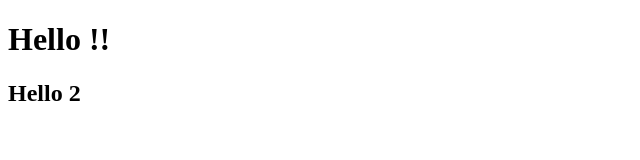
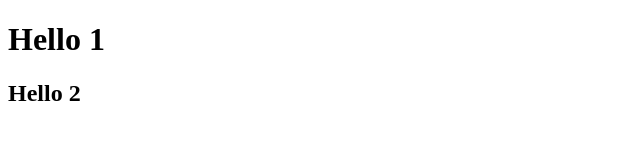
Before and after one commit to Odette-811/testGit, a plain HTML site: page index.html in a window 1280 px wide. Shown: the full height of the page, 0-640 px from the left. Drawn offline with Linux system fonts and the light colour scheme.

Commit message:
update v2

```diff
--- a/index.html
+++ b/index.html
@@ -6,7 +6,7 @@
     <title>Test Git</title>
 </head>
 <body>
-    <h1>Hello !!</h1>
+    <h1>Hello 1</h1>
     <h2>Hello 2</h2>
 </body>
 </html>
```
